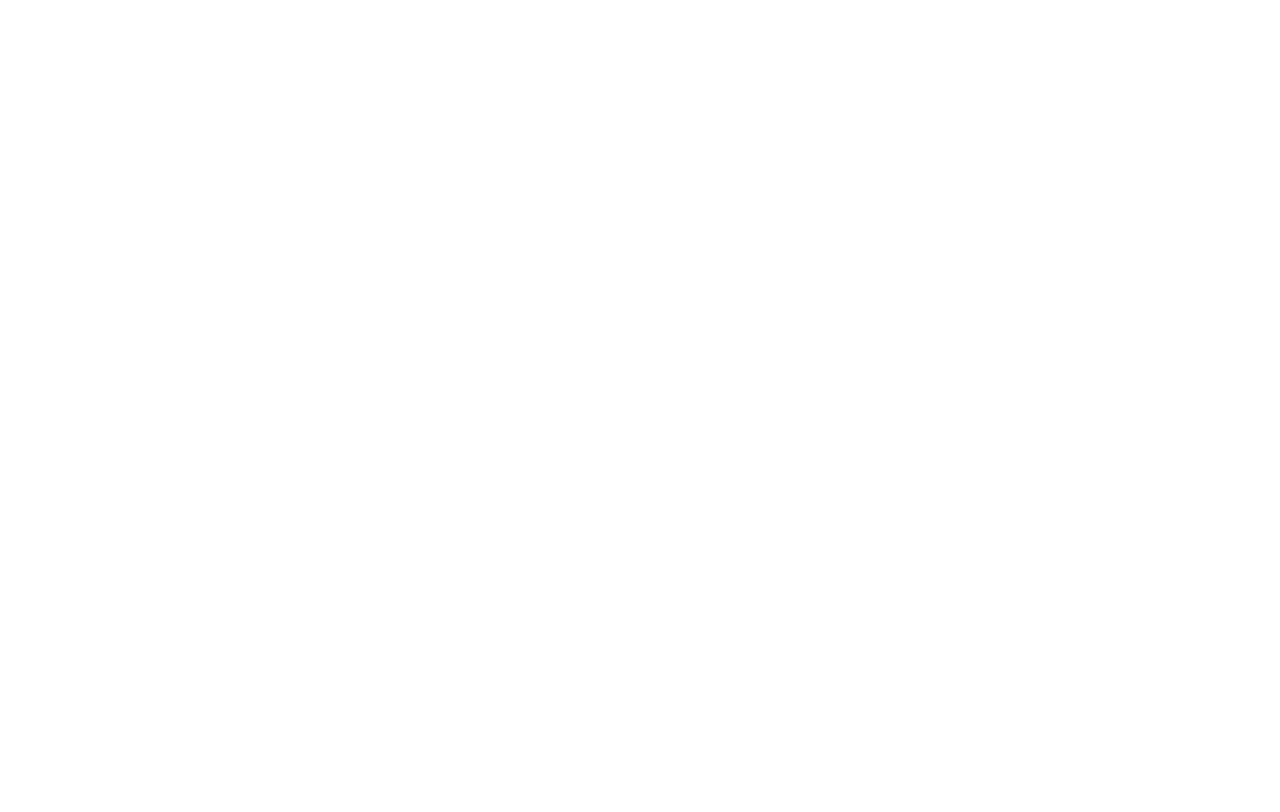
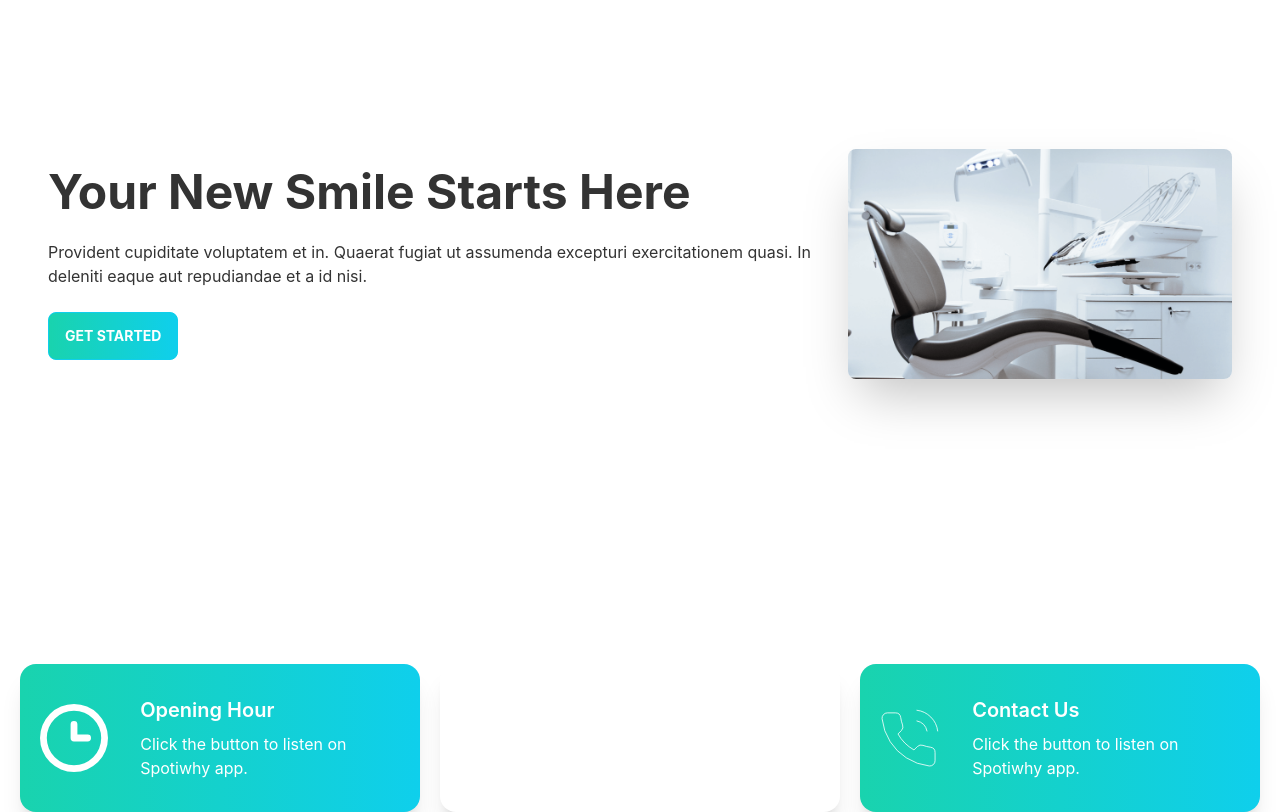
Before and after one commit to yaminhossen/doctors-portal, a React (Create React App) app: page / in a window 1280 px wide. Shown: the part 200-1012 px from the top of the page. Before the commit the page ends 800 px from the top, so only its background shows below. Built offline with nearby package versions, Linux system fonts and the light colour scheme.

Commit message:
info added

```diff
--- /dev/null
+++ b/src/Pages/Home/Banner.js
@@ -0,0 +1,19 @@
+import React from 'react';
+import chair from '../../assets/images/chair.png'
+
+const Banner = () => {
+    return (
+        <div class="hero min-h-screen ">
+            <div class="hero-content px-12 flex-col lg:flex-row-reverse">
+                <img src={chair} class="max-w-sm rounded-lg shadow-2xl" />
+                <div>
+                    <h1 class="text-5xl font-bold">Your New Smile Starts Here</h1>
+                    <p class="py-6">Provident cupiditate voluptatem et in. Quaerat fugiat ut assumenda excepturi exercitationem quasi. In deleniti eaque aut repudiandae et a id nisi.</p>
+                    <button class="btn btn-primary uppercase text-white font-bold bg-gradient-to-r from-secondary to-primary">Get Started</button>
+                </div>
+            </div>
+        </div>
+    );
+};
+
+export default Banner;
--- a/src/Pages/Home/Home.js
+++ b/src/Pages/Home/Home.js
@@ -1,9 +1,12 @@
 import React from 'react';
+import Banner from './Banner';
+import Info from './Info';
 
 const Home = () => {
     return (
         <div>
-            <h3>Thish is  home</h3>
+            <Banner></Banner>
+            <Info></Info>
         </div>
     );
 };
--- /dev/null
+++ b/src/Pages/Home/Info.js
@@ -0,0 +1,17 @@
+import React from 'react';
+import InfoCard from './InfoCard';
+import clock from '../../assets/icons/clock.svg';
+import marker from '../../assets/icons/marker.svg';
+import phone from '../../assets/icons/phone.svg';
+
+const Info = () => {
+    return (
+        <div className='grid grid-cols-1 px-5 lg:grid-cols-3 gap-5'>
+            <InfoCard bgClass="bg-gradient-to-r from-secondary to-primary" cardTitle="Opening Hour" img={clock}></InfoCard>
+            <InfoCard bgClass="bg-accent" cardTitle="Our Loctations" img={marker}></InfoCard>
+            <InfoCard bgClass="bg-gradient-to-r from-secondary to-primary" cardTitle="Contact Us" img={phone}></InfoCard>
+        </div>
+    );
+};
+
+export default Info;
--- /dev/null
+++ b/src/Pages/Home/InfoCard.js
@@ -0,0 +1,15 @@
+import React from 'react';
+
+const InfoCard = ({ img, cardTitle, bgClass }) => {
+    return (
+        <div class={`card lg:card-side bg-base-100 shadow-xl b ${bgClass}`}>
+            <figure className='pl-5'><img src={img} alt="Album" /></figure>
+            <div class="card-body text-white">
+                <h2 class="card-title">{cardTitle}</h2>
+                <p>Click the button to listen on Spotiwhy app.</p>
+            </div>
+        </div>
+    );
+};
+
+export default InfoCard;
--- a/tailwind.config.js
+++ b/tailwind.config.js
@@ -8,8 +8,8 @@
       {
         doctortheme: {
           primary: "#0fcfec",
-          secondary: "#f6d860",
-          accent: "#37cdbe",
+          secondary: "#19d3ae",
+          accent: "#3a4256",
           neutral: "#3d4451",
           "base-100": "#ffffff",
         },
```
